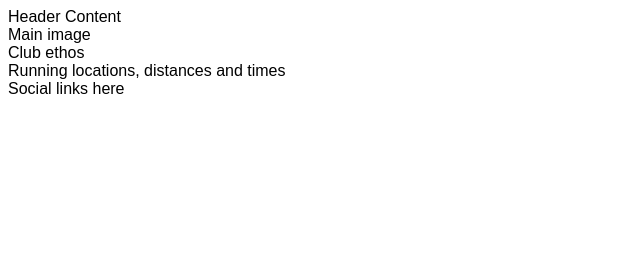
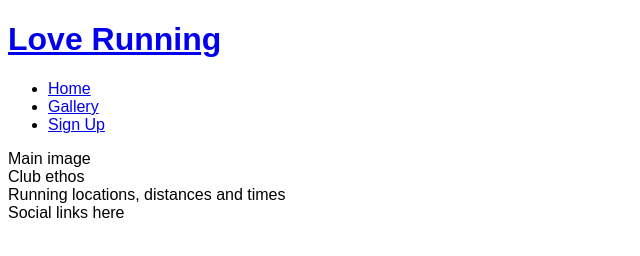
Before and after one commit to alanjameschapman/love-running, a plain HTML site: page index.html in a window 1280 px wide. Shown: the whole page, without its empty margins (0-640 px from the left). Drawn offline with Linux system fonts and the light colour scheme.

Commit message:
Add basic header structure

```diff
--- a/index.html
+++ b/index.html
@@ -13,7 +13,24 @@
 </head>
 
 <body>
-    <header>Header Content</header>
+    <header>
+        <a href="index.html">
+            <h1>Love Running</h1>
+        </a>       <nav>
+            <ul>
+                <li>
+                    <a href="index.html">Home</a>
+                </li>
+                <li>
+                    <a href="#">Gallery</a>
+                </li>
+                <li>
+                    <a href="#">Sign Up</a>
+                </li>
+            </ul>
+        </nav>
+
+    </header>
     <section>Main image</section>
     <section>Club ethos</section>
     <section>Running locations, distances and times</section>
```
